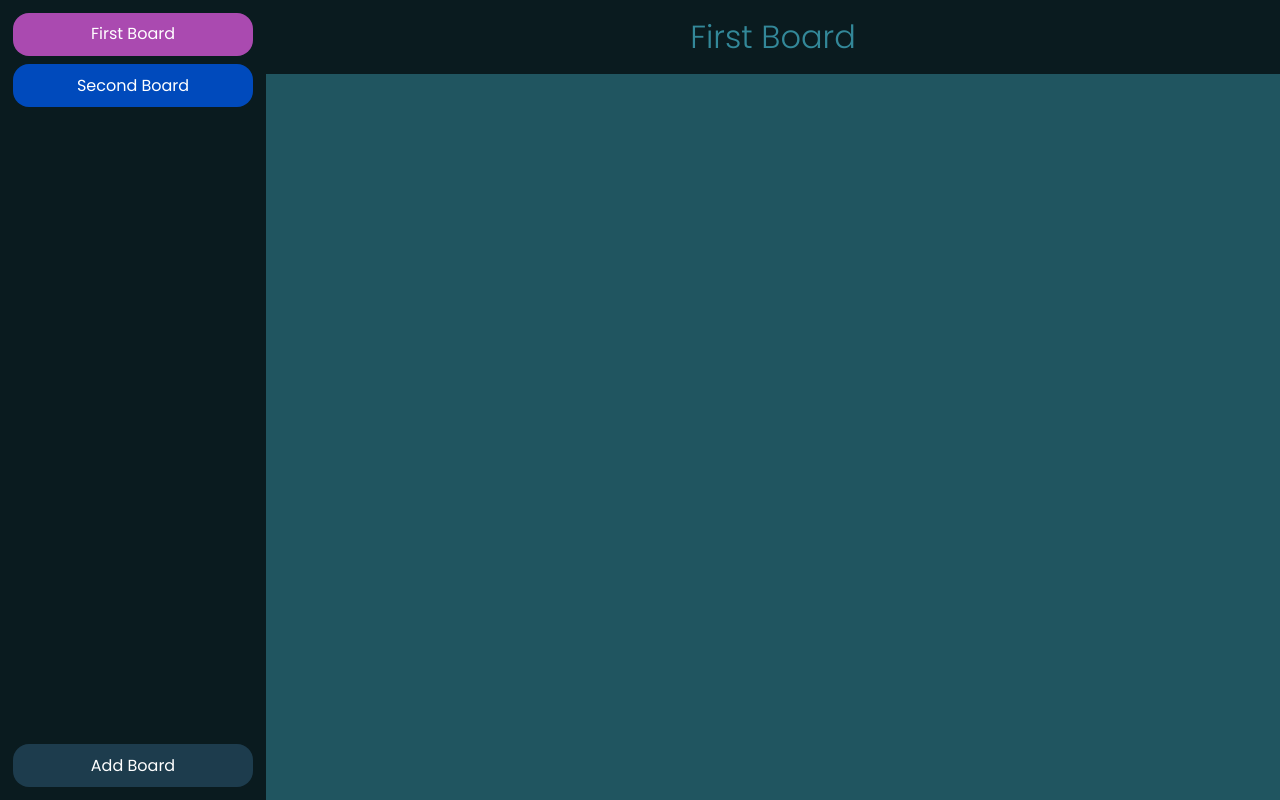
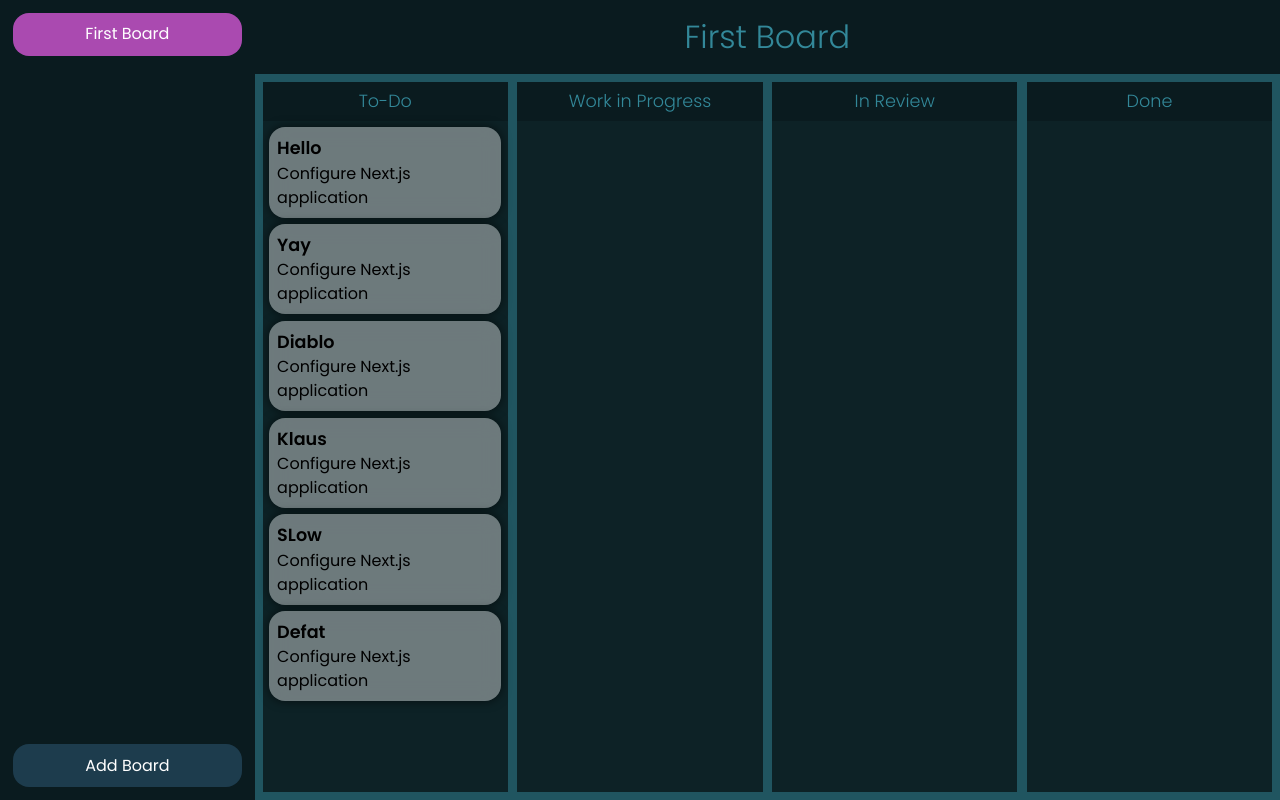
Before and after one commit to PRIYAANK2510/Ticket-Tracker, a React (Vite) app: page / in a window 1280 px wide. Built offline with nearby package versions, Linux system fonts and the light colour scheme.

Commit message:
added all data

```diff
--- a/src/components/AddBoard/AddBoard.jsx
+++ b/src/components/AddBoard/AddBoard.jsx
@@ -8,6 +8,7 @@ const AddBoard = ({ setIsBoardFormActive, createNewBoard }) => {
   return (
     <div className='addBoardPage'>
       <div className='boardForm'>
+        <h1>Add Board</h1>
         <div>
           <label htmlFor='bname'>Board Name</label>
           <input
--- a/src/components/AddBoard/_AddBoard.scss
+++ b/src/components/AddBoard/_AddBoard.scss
@@ -14,6 +14,9 @@
   border-radius: 1rem;
   gap: 1.5rem;
   background-color: hsl(190, 50%, 15%);
+  & h1 {
+    color: hsl(190, 20%, 60%);
+  }
   & label {
     display: none;
   }
--- /dev/null
+++ b/src/components/BoardSection/BoardSection.jsx
@@ -0,0 +1,22 @@
+import Column from '../Column/Column';
+
+const BoardSection = ({ activeBoardData }) => {
+  return (
+    <div className='container'>
+      {activeBoardData.columnOrder.map((columnId) => {
+        const column = activeBoardData.columns[columnId];
+        const tasks = column.taskIds.map((taskId) => activeBoardData.tasks[taskId]);
+        console.log(tasks);
+
+        return (
+          <Column
+            key={column.id}
+            column={column}
+            tasks={tasks}
+          />
+        );
+      })}
+    </div>
+  );
+};
+export default BoardSection;
--- /dev/null
+++ b/src/components/BoardSection/_BoardSection.scss
@@ -0,0 +1,7 @@
+.container {
+  padding: 0.5rem;
+  display: grid;
+  flex: auto;
+  grid-template-columns: repeat(4, 1fr);
+  gap: 0.6rem;
+}
--- /dev/null
+++ b/src/components/Column/Column.jsx
@@ -0,0 +1,19 @@
+const Column = ({ column, tasks }) => {
+  return (
+    <div className='box'>
+      <h2>{column.title}</h2>
+      <div className='section'>
+        {tasks.map((task, index) => (
+          <div
+            className='card'
+            key={`card${index}`}
+          >
+            <h1>{task.ttitle}</h1>
+            <p>{task.tdescription}</p>
+          </div>
+        ))}
+      </div>
+    </div>
+  );
+};
+export default Column;
--- /dev/null
+++ b/src/components/Column/Column.scss
@@ -0,0 +1,29 @@
+.box {
+  background-color: rgba(0, 0, 0, 0.6);
+  & h2 {
+    font-weight: 300;
+    font-size: 1.1rem;
+    text-align: center;
+    padding: 0.4rem;
+    background-color: hsl(190, 50%, 8%);
+    color: hsl(190, 50%, 40%);
+  }
+  & .section {
+    padding: 0.4rem;
+    display: flex;
+    flex-direction: column;
+    gap: 0.4rem;
+    & .card {
+      background-color: rgba(255, 255, 255, 0.4);
+      box-shadow: 0 0 10px 1px rgba(0, 0, 0, 0.5);
+      backdrop-filter: blur(10px);
+      border-radius: 1rem;
+      padding: 0.5rem;
+    }
+    & h1 {
+      font-size: 1.1rem;
+      font-weight: 600;
+      text-transform: capitalize;
+    }
+  }
+}
--- a/src/pages/Home.jsx
+++ b/src/pages/Home.jsx
@@ -1,5 +1,6 @@
 import { useState } from 'react';
 import AddBoard from '../components/AddBoard/AddBoard';
+import BoardSection from '../components/BoardSection/BoardSection';
 import Header from '../components/Header/Header';
 import Sidebar from '../components/Sidebar/Sidebar';
 
@@ -9,20 +10,21 @@ const Home = () => {
       bname: 'First Board',
       bcolor: '#AA4AB0',
       data: {
-        todo: [],
-        wip: [],
-        inReview: [],
-        done: [],
-      },
-    },
-    {
-      bname: 'Second Board',
-      bcolor: '#004ABC',
-      data: {
-        todo: [],
-        wip: [],
-        inReview: [],
-        done: [],
+        tasks: {
+          1: { id: '1', ttitle: 'Hello', tdescription: 'Configure Next.js application' },
+          2: { id: '2', ttitle: 'Yay', tdescription: 'Configure Next.js application' },
+          3: { id: '3', ttitle: 'Diablo', tdescription: 'Configure Next.js application' },
+          4: { id: '4', ttitle: 'Klaus', tdescription: 'Configure Next.js application' },
+          5: { id: '5', ttitle: 'SLow', tdescription: 'Configure Next.js application' },
+          6: { id: '6', ttitle: 'Defat', tdescription: 'Configure Next.js application' },
+        },
+        columns: {
+          'column-1': { id: 'column-1', title: 'To-Do', taskIds: [1, 2, 3, 4, 5, 6] },
+          'column-2': { id: 'column-2', title: 'Work in Progress', taskIds: [] },
+          'column-3': { id: 'column-3', title: 'In Review', taskIds: [] },
+          'column-4': { id: 'column-4', title: 'Done', taskIds: [] },
+        },
+        columnOrder: ['column-1', 'column-2', 'column-3', 'column-4'],
       },
     },
   ]);
@@ -47,6 +49,7 @@ const Home = () => {
   const updateActiveBoard = (obj) => {
     setActiveBoard(obj);
   };
+
   return (
     <div className='App'>
       <Sidebar
@@ -62,7 +65,7 @@ const Home = () => {
       )}
       <main>
         <Header activeBoard={activeBoard} />
-        <div className='maindd'></div>
+        <BoardSection activeBoardData={activeBoard.data} />
       </main>
     </div>
   );
--- a/src/pages/_Home.scss
+++ b/src/pages/_Home.scss
@@ -7,5 +7,7 @@
   }
   & main {
     flex: auto;
+    display: flex;
+    flex-direction: column;
   }
 }
--- a/src/scss/index.scss
+++ b/src/scss/index.scss
@@ -3,3 +3,5 @@
 @use '../components/Header/Header.scss' as *;
 @use '../components/Sidebar/Sidebar.scss' as *;
 @use '../components/AddBoard/AddBoard.scss' as *;
+@use '../components/BoardSection/BoardSection.scss' as *;
+@use '../components/Column/Column.scss' as *;
```
